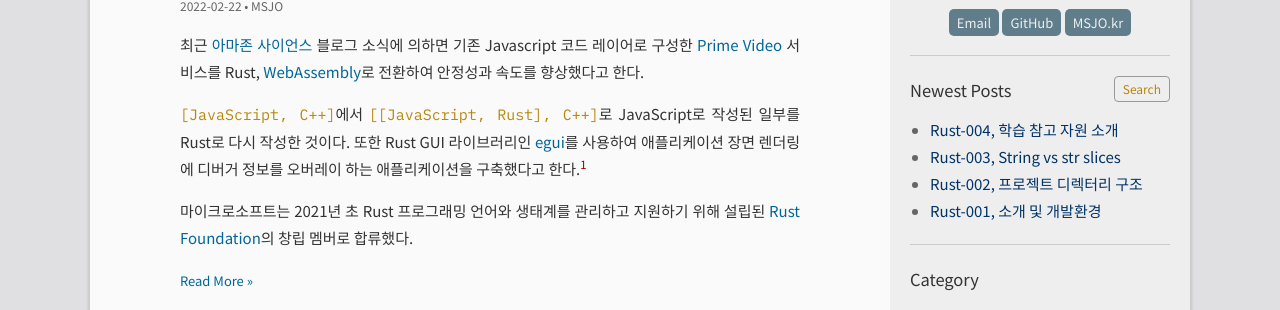
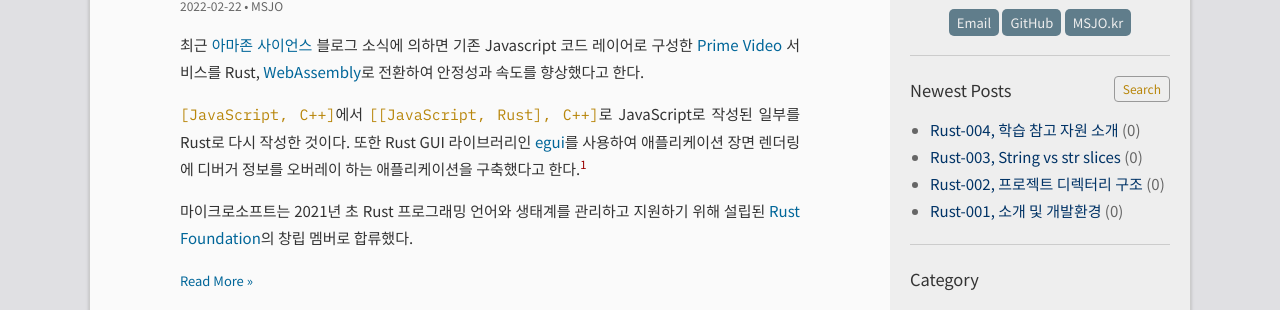
Before and after one commit to DebugJO/rustlang, a Jekyll site: the page built from index.html, in a window 1280 px wide. Shown: the part 267-577 px from the top of the page. Built offline with Jekyll 4.4.1, drawn with Linux system fonts in a browser that asks for light colours; the list of posts is cut into pages by our own code.

Commit message:
Update sidebar.html

```diff
--- a/_includes/sidebar.html
+++ b/_includes/sidebar.html
@@ -21,7 +21,7 @@
   <div class="col-box-title">Newest Posts <a class="rss-link" href="https://rustlang.kr/search.html">Search</a></div>
   <ul class="post-list">
     {% for post in site.posts limit:5 %}
-      <li><a class="post-link" href="{{ post.url | prepend: site.baseurl }}">{{ post.title }}</a></li>
+      <li><a class="post-link" href="{{ post.url | prepend: site.baseurl }}">{{ post.title }}</a> <span>({{ category | last | size }})</span></li>
     {% endfor %}
   </ul>
 </div>
```
